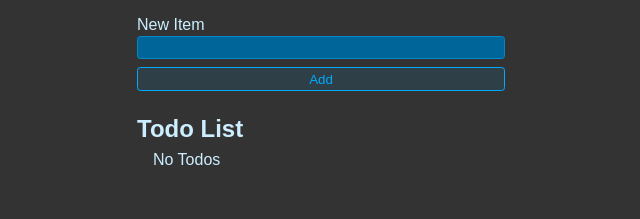
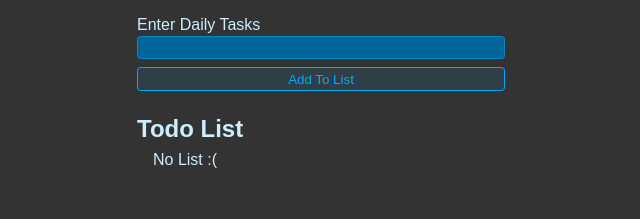
Before and after one commit to jvang0620/React-App_Daily-Tasks-Management, a React (Vite) app: page / in a window 1280 px wide. Shown: the top 219 px of the page, without its empty margins (319-959 px from the left). Built offline with nearby package versions, Linux system fonts and the light colour scheme.

Commit message:
making minor changes

```diff
--- a/index.html
+++ b/index.html
@@ -4,10 +4,11 @@
     <meta charset="UTF-8" />
     <link rel="icon" type="image/svg+xml" href="/vite.svg" />
     <meta name="viewport" content="width=device-width, initial-scale=1.0" />
-    <title>Vite + React</title>
+    <title>Vite.JS + React</title>
   </head>
   <body>
     <div id="root"></div>
+
     <script type="module" src="/src/main.jsx"></script>
   </body>
 </html>
--- a/src/NewTodoForm.jsx
+++ b/src/NewTodoForm.jsx
@@ -15,14 +15,14 @@ export function NewTodoForm({ onSubmit }) {
     return (
     <form onSubmit={handleSubmit} className="new-item-form">
         <div className="form-row">
-        <lable htmlFor="item">New Item</lable>
+        <lable htmlFor="item">Enter Daily Tasks</lable>
         <input
             value={newItem}
             onChange={e => setNewItem(e.target.value)} type="text"
             id="item"
         />
         </div>
-        <button className="btn">Add</button>
+        <button className="btn">Add To List</button>
     </form>
     )
 }
--- a/src/TodoList.jsx
+++ b/src/TodoList.jsx
@@ -4,7 +4,7 @@ export function TodoList({ todos, toggleTodo, deleteTodo }) {
     return (
         <ul className="list">
             {/* Use shrot circuiting: If not todo, message 'No Todos' will print */}
-            {todos.length === 0 && "No Todos"}
+            {todos.length === 0 && "No List :("}
 
             {todos.map(todo => {
                 return (
```
